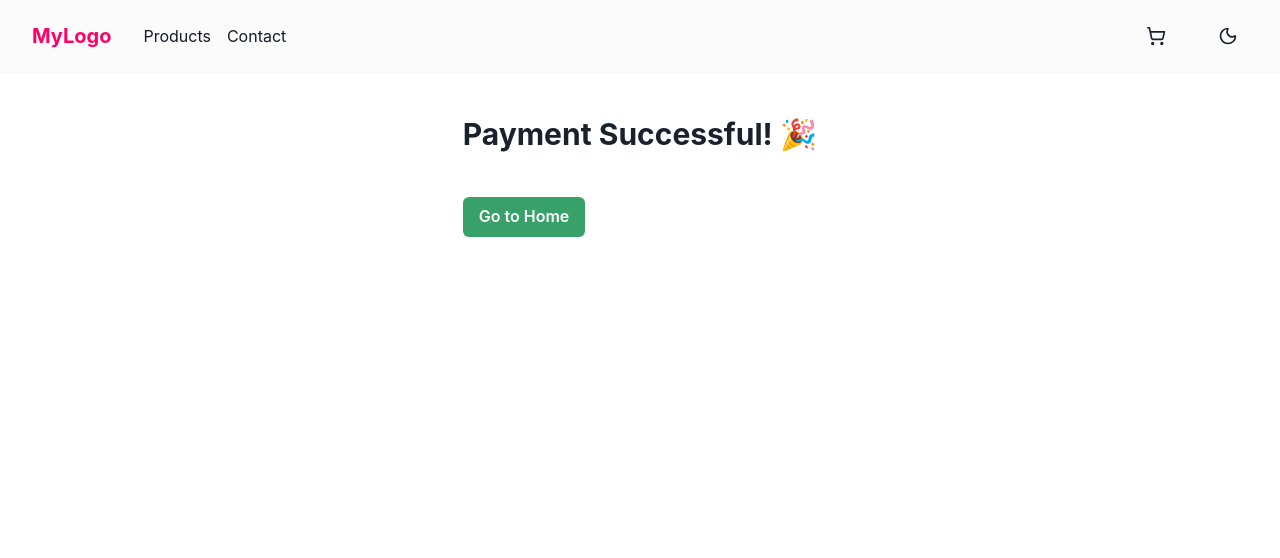
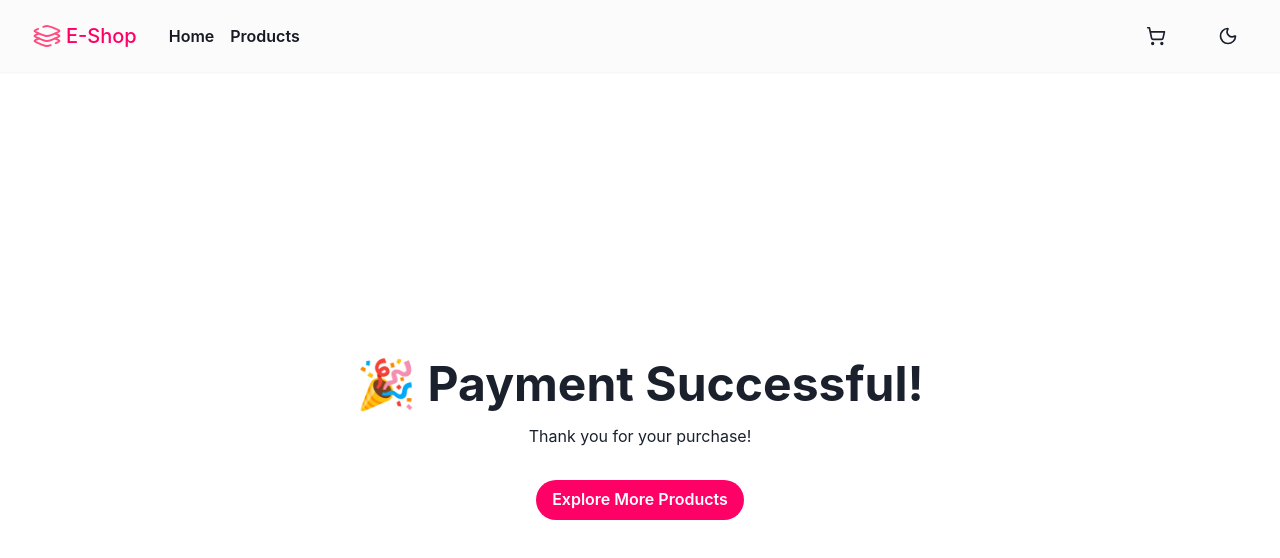
Before and after one commit to abhishek61067/Ecommerce-in-React, a React (Vite) app: page /success in a window 1280 px wide. Shown: the top 558 px of the page. Built offline with nearby package versions, Linux system fonts and the light colour scheme.

Commit message:
update: update theme for all the components

```diff
--- a/src/components/Navbar.jsx
+++ b/src/components/Navbar.jsx
@@ -14,6 +14,7 @@ import {
   MenuButton,
   MenuList,
   MenuItem,
+  Image,
 } from "@chakra-ui/react";
 import { Sun, Moon, ShoppingCart } from "lucide-react";
 import { Link as RouterLink } from "react-router-dom";
@@ -39,29 +40,34 @@ const Navbar = () => {
     >
       <HStack spacing={8} alignItems="center">
         {/* Logo */}
-        <Box fontWeight="bold" fontSize="xl" color={"primary"}>
-          MyLogo
-        </Box>
-
+        <Link as={RouterLink} to="/" style={{ textDecoration: "none" }}>
+          <HStack spacing={1} cursor="pointer">
+            <Image src="/logo/ecommerce-logo.svg" boxSize="30px" />
+            <Text fontWeight="medium" fontSize="xl" color="primary">
+              E-Shop
+            </Text>
+          </HStack>
+        </Link>
 
         {/* Links */}
         <HStack spacing={4}>
           <Link
             as={RouterLink}
+            to={"/"}
+            color={"text"}
+            _hover={{ textDecoration: "underline" }}
+            fontWeight={"semibold"}
+          >
+            Home
+          </Link>
+          <Link
+            as={RouterLink}
             to={"/products"}
             color={"text"}
             _hover={{ textDecoration: "underline" }}
+            fontWeight={"semibold"}
           >
             Products
-
-          </Link>
-          <Link
-            as={RouterLink}
-            to={"/contact"}
-            color={"text"}
-            _hover={{ textDecoration: "underline" }}
-          >
-            Contact
           </Link>
         </HStack>
 
@@ -81,7 +87,7 @@ const Navbar = () => {
               position="absolute"
               top="-1"
               right="-1"
-              bg="red.500"
+              bg="brand.300"
               color="white"
               rounded="full"
               fontSize="0.7rem"
--- /dev/null
+++ b/src/components/Spinner.jsx
@@ -0,0 +1,12 @@
+import { Center, Spinner } from "@chakra-ui/react";
+import React from "react";
+
+const SpinnerComponent = () => {
+  return (
+    <Center h="70vh">
+      <Spinner size="xl" color="brand.400" />
+    </Center>
+  );
+};
+
+export default SpinnerComponent;
--- a/src/pages/Cart/index.jsx
+++ b/src/pages/Cart/index.jsx
@@ -55,7 +55,7 @@ const CartPage = () => {
   if (isLoading) {
     return (
       <Center h="70vh">
-        <Spinner colorScheme="brand" size="xl" />
+        <Spinner size="xl" color="brand.400" />
       </Center>
     );
   }
--- a/src/pages/Home/index.jsx
+++ b/src/pages/Home/index.jsx
@@ -47,10 +47,10 @@ const HomePage = () => {
   const navColor = useColorModeValue("white", "black");
 
   return (
-    <Box w="full" bgGradient="linear(to-b, gray.800, gray.900)" color="white">
+    <Box w="full" color="white">
       {/* Hero Section */}
       <Box
-        h="100vh"
+        h="90vh"
         display="flex"
         alignItems="center"
         justifyContent="center"
@@ -59,39 +59,40 @@ const HomePage = () => {
       >
         <VStack spacing={6}>
           <Text
-            bgGradient="linear(to-r, purple.400, blue.300)"
+            bgGradient="linear(to-r, brand.400, blue.300)"
             bgClip="text"
             fontSize={{ base: "2xl", md: "3xl" }}
             fontWeight="bold"
           >
-            One-stop Shopify Theme
+            One-stop Ecommerce Solution
           </Text>
           <Heading
             fontSize={{ base: "4xl", md: "6xl" }}
             fontWeight="extrabold"
             lineHeight="short"
+            color={useColorModeValue("gray.800", "gray.200")}
           >
             Prime Quality <br /> Premium Design
           </Heading>
-          <Text fontSize={{ base: "md", md: "lg" }} color="gray.300" maxW="2xl">
-            Craft a beautiful and high-converting Shopify store with Kalles
-            multipurpose theme. Optimized for eCommerce, speed and user
-            experiences.
+          <Text fontSize={{ base: "md", md: "lg" }} color="gray.500" maxW="2xl">
+            Craft a beautiful and high-converting Shopify store with this
+            tutorial. Optimized for eCommerce, speed and user experiences.
           </Text>
         </VStack>
       </Box>
 
       {/* Product Slider */}
       <Box px={6} py={12} maxW="7xl" mx="auto" position="relative">
-        <Heading
-          size="lg"
-          textAlign="center"
-          mb={8}
-          bgGradient="linear(to-r, pink.400, purple.400)"
+        <Text
+          bgGradient="linear(to-r, brand.400, blue.300)"
           bgClip="text"
+          fontSize={{ base: "2xl", md: "3xl" }}
+          fontWeight="bold"
+          textAlign={"center"}
+          mb={4}
         >
           Featured Products
-        </Heading>
+        </Text>
 
         {!isLoading && !isError && data?.products?.length > 0 && (
           <Swiper
@@ -217,7 +218,7 @@ const HomePage = () => {
           </Swiper>
         )}
 
-        <HStack mt={4} justify={"center"}>
+        <HStack mt={8} justify={"center"}>
           <Button
             as={Link}
             to={`/products/`}
--- a/src/pages/ProductDetail/index.jsx
+++ b/src/pages/ProductDetail/index.jsx
@@ -18,6 +18,7 @@ import {
   NumberIncrementStepper,
   NumberDecrementStepper,
   Badge,
+  Center,
 } from "@chakra-ui/react";
 import { useParams } from "react-router-dom";
 import { useGetProductDetail } from "../../services/products";
@@ -26,6 +27,7 @@ import { primary, shadow } from "@/constants";
 import { main } from "framer-motion/client";
 import Tilt from "react-parallax-tilt";
 import { green } from "./../../constants/index";
+import SpinnerComponent from "./../../components/Spinner";
 
 const ProductDetail = () => {
   const { id } = useParams();
@@ -39,11 +41,7 @@ const ProductDetail = () => {
   };
 
   if (isLoading) {
-    return (
-      <Box textAlign="center" py={20}>
-        <Spinner size="xl" />
-      </Box>
-    );
+    return <SpinnerComponent />;
   }
 
   if (isError || !data) {
--- a/src/pages/SuccessPage/index.jsx
+++ b/src/pages/SuccessPage/index.jsx
@@ -1,34 +1,22 @@
-import React from "react";
-import { Box, Text, Image, Stack, Button } from "@chakra-ui/react";
+import { Box, Button, Heading, Text, VStack } from "@chakra-ui/react";
+import { Link } from "react-router-dom";
 
-export default function Success() {
-  const query = new URLSearchParams(window.location.search);
-  const cart = JSON.parse(query.get("cart") || "[]");
-
+export default function SuccessPage() {
   return (
-    <Box p={8}>
-      <Text fontSize="3xl" fontWeight="bold" mb={4}>
-        Payment Successful! 🎉
-      </Text>
-
-      {cart.map((item) => (
-        <Stack key={item.id} direction="row" spacing={4} mb={2}>
-          <Image boxSize="100px" src={item.thumbnail} alt={item.title} />
-          <Box>
-            <Text fontWeight="bold">{item.title}</Text>
-            <Text>Quantity: {item.quantity}</Text>
-            <Text>Price: ${item.price}</Text>
-          </Box>
-        </Stack>
-      ))}
-
+    <VStack height={"90vh"} justify={"center"} spacing={4}>
+      <Heading size={"2xl"}>🎉 Payment Successful!</Heading>
+      <Text>Thank you for your purchase!</Text>
       <Button
-        mt={6}
-        colorScheme="green"
-        onClick={() => (window.location.href = "/")}
+        mt={4}
+        as={Link}
+        to={`/products/`}
+        bg="primary"
+        color="white"
+        _hover={{ bg: "primary.900", boxShadow: "md" }}
+        rounded={"full"}
       >
-        Go to Home
-      </Button>
-    </Box>
+        Explore More Products
+      </Button>{" "}
+    </VStack>
   );
 }
```
Also changed, not shown: public/logo/ecommerce-logo.svg (added), 1 other file (tests, documents, lock files or other folders).
